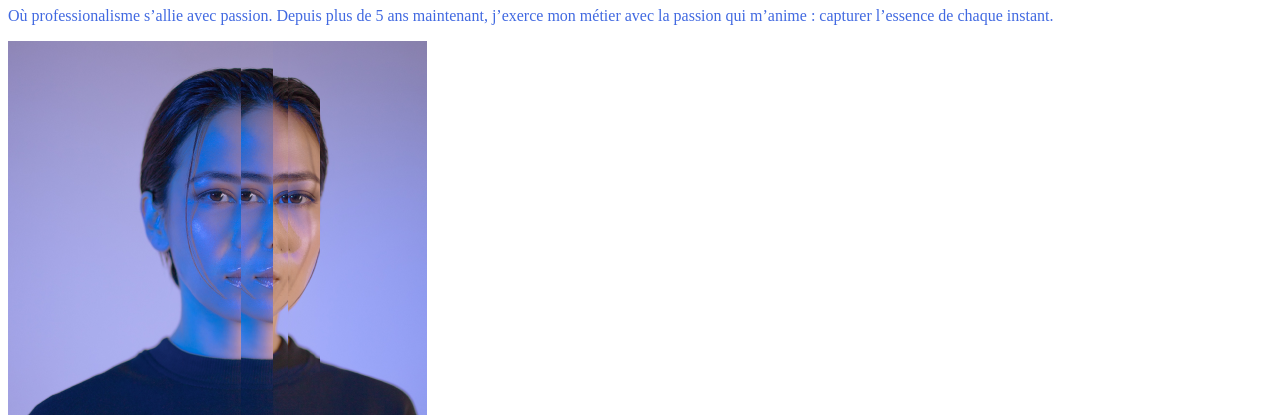
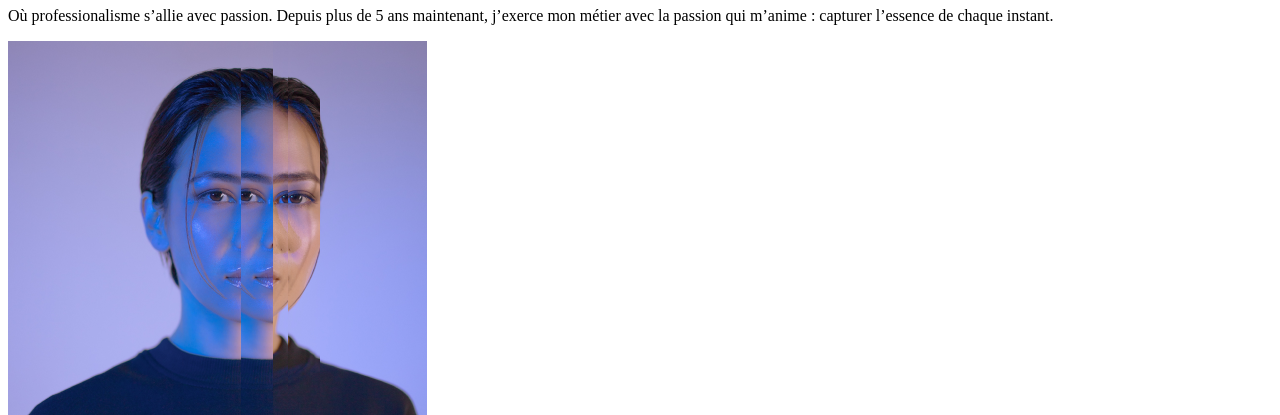
Before and after one commit to Hyns8/P2-exes-Robbie-Lens, a plain HTML site: page index.html in a window 1280 px wide. Shown: the part 99-514 px from the top of the page. Drawn offline with Linux system fonts and the light colour scheme.

Commit message:
integration de la balise div pour le lien a-propos.html et le logo même integration de la balise div pour le lien accueil.html et le logo sur la page a-propos.html changement de couleur du texte "professionalisme" et "passion" sur la page index.html #a5b4fc

```diff
--- a/style.css
+++ b/style.css
@@ -1,4 +1,3 @@
-p,
-h1{
-    color: royalblue;
+link {
+    color: black;
 }
```
Also changed, not shown: a-propos.html (+1 -0 lines).
